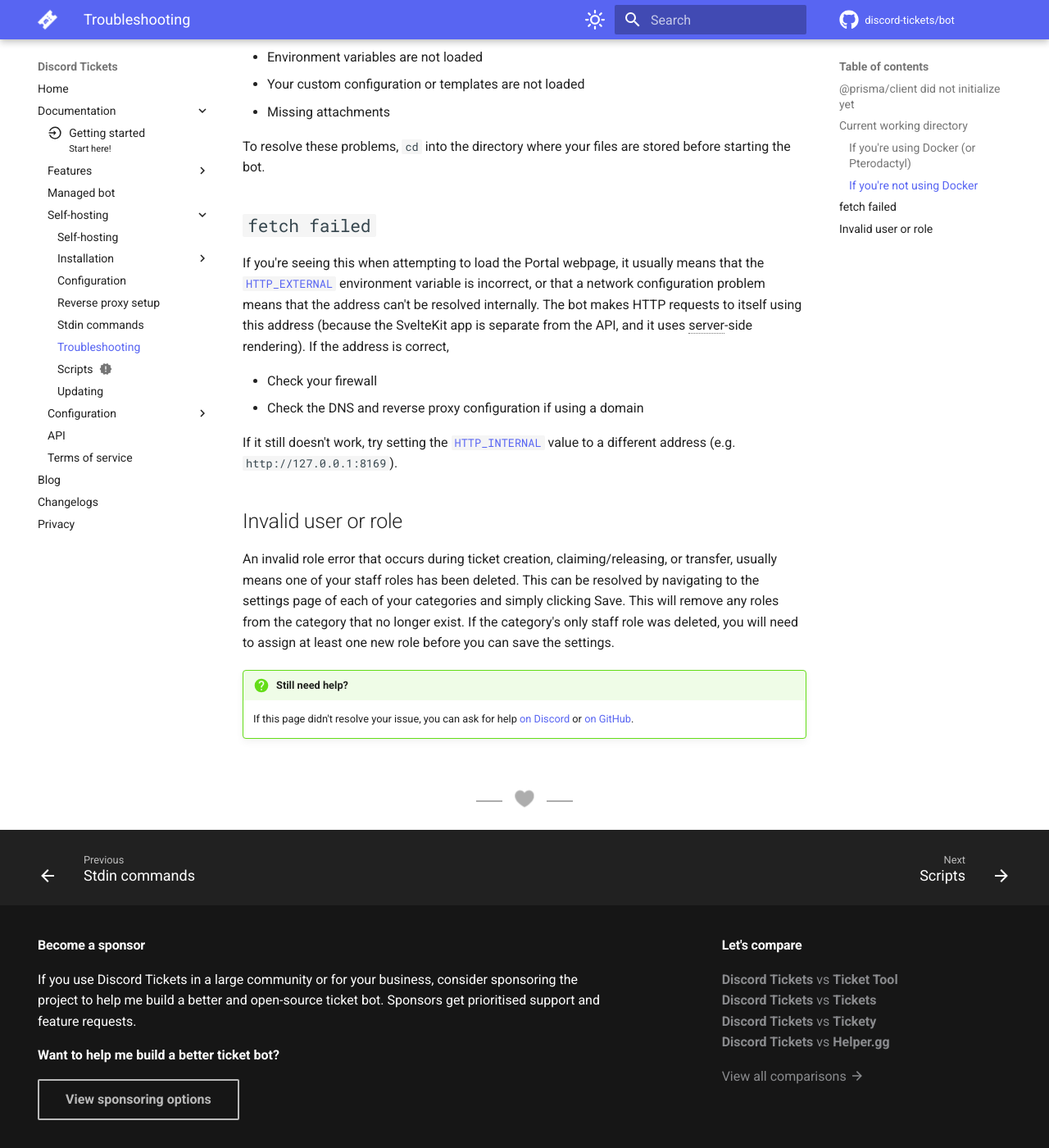
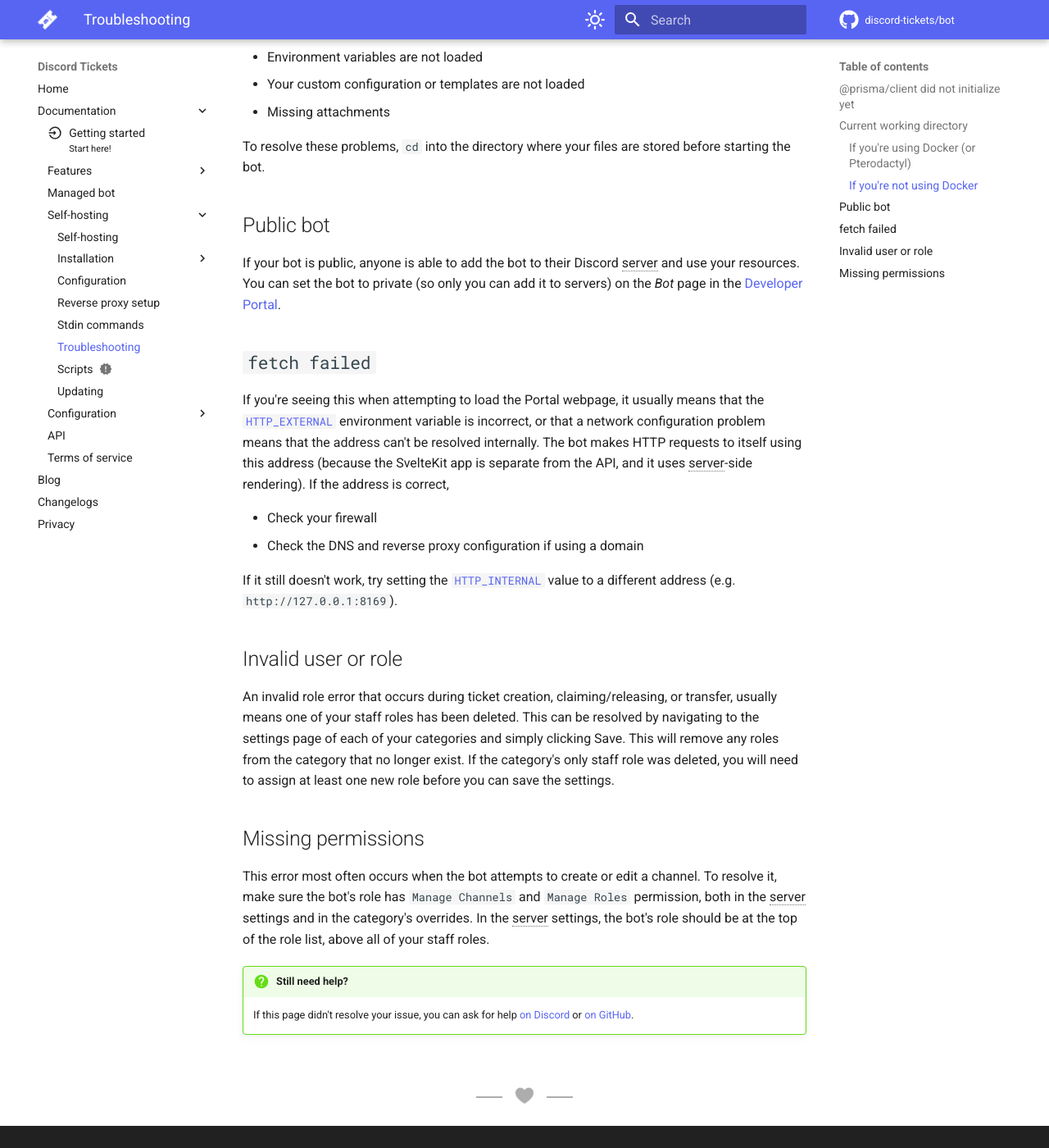
Before and after one commit to discord-tickets/docs, an MkDocs documentation site: the page built from docs/self-hosting/troubleshooting.md, in a window 1280 px wide and 1400 px high, scrolled down 1104 px. Shown: the whole window at 82% size. Built offline with MkDocs 1.6.1 and Material for MkDocs 9.7.7, drawn with Linux system fonts in a browser that asks for light colours; comment, search, counter and statistics services are not loaded; some of the changed text lies outside the part shown.

Commit message:
new placeholders, combobox, public bot warning

```diff
--- a/docs/self-hosting/troubleshooting.md
+++ b/docs/self-hosting/troubleshooting.md
@@ -58,6 +58,12 @@
 
 To resolve these problems, `cd` into the directory where your files are stored before starting the bot.
 
+## Public bot
+
+If your bot is public, anyone is able to add the bot to their Discord server and use your resources.
+You can set the bot to private (so only you can add it to servers) on the *Bot* page in the
+[Developer Portal](https://discord.com/developers/applications).
+
 ## `fetch failed`
 
 If you're seeing this when attempting to load the Portal webpage, it usually means that the [`HTTP_EXTERNAL`](./configuration.md#http_external)
@@ -78,6 +84,14 @@
 This will remove any roles from the category that no longer exist.
 If the category's only staff role was deleted, you will need to assign at least one new role before you can save the settings.
 
+## Missing permissions
+
+This error most often occurs when the bot attempts to create or edit a channel.
+To resolve it, make sure the bot's role has `Manage Channels` and `Manage Roles` permission,
+both in the server settings and in the category's overrides.
+In the server settings, the bot's role should be at the top of the role list, above all of your staff roles.
+
+<!-- TODO: -->
 
 !!! question "Still need help?"
     If this page didn't resolve your issue,
```
Also changed, not shown: other parts of docs/self-hosting/troubleshooting.md (+1 -1 lines), docs/configuration/categories/index.md (+1 -0 lines), docs/configuration/panels.md (+1 -2 lines), docs/features/index.md (+3 -0 lines), docs/self-hosting/configuration.md (+1 -0 lines).
